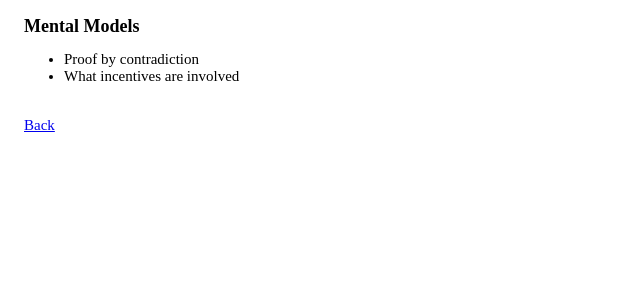
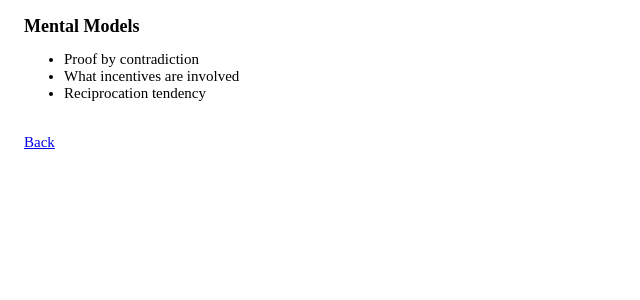
Before and after one commit to LeonardHolter/leonardholter.com, a Next.js app: page /mental-models in a window 1280 px wide. Shown: the top 300 px of the page, without its empty margins (0-640 px from the left). Built offline with nearby package versions, Linux system fonts and the light colour scheme.

Commit message:
Add reciprocation tendency to mental models
Co-Authored-By: Claude Opus 5.5 <noreply@anthropic.com>

```diff
--- a/app/mental-models/page.tsx
+++ b/app/mental-models/page.tsx
@@ -60,6 +60,7 @@ export default function Page() {
         <ul>
           <li>Proof by contradiction</li>
           <li>What incentives are involved</li>
+          <li>Reciprocation tendency</li>
         </ul>
 
         <p className="footer-link">
```
